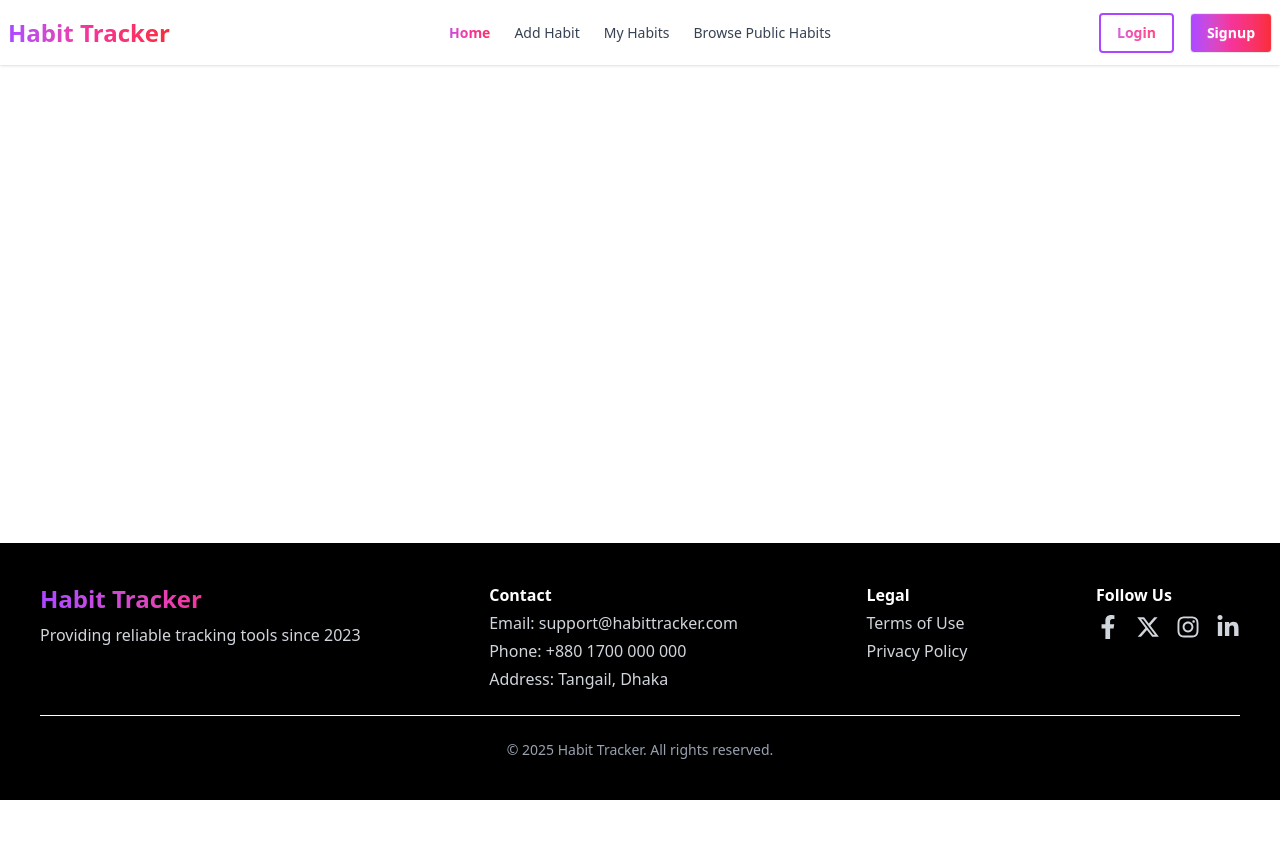
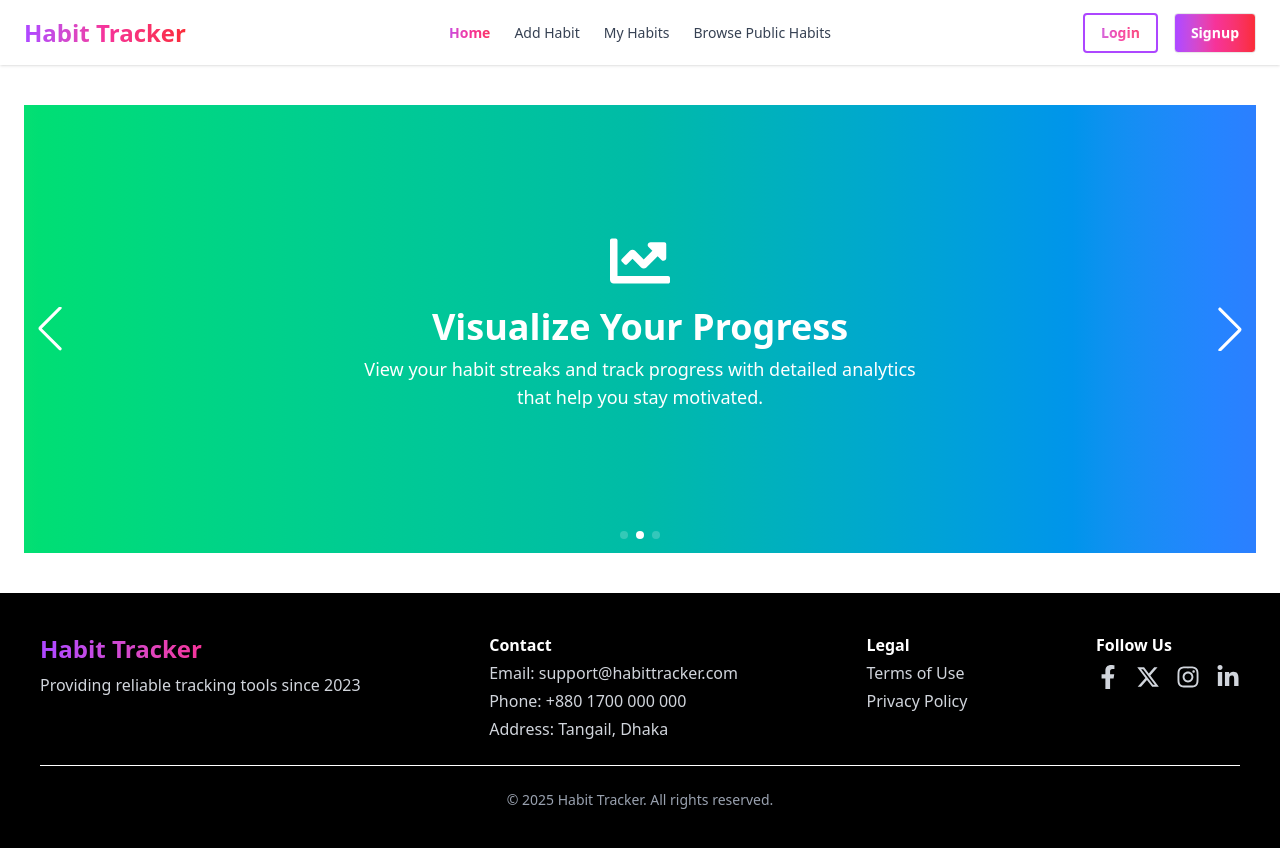
Before and after one commit to Joychandra13/B12-A10-Future-Box-client, a React app: page / in a window 1280 px wide. Before the commit the page ends 800 px from the top, so only its background shows below. Built offline with nearby package versions, Linux system fonts and the light colour scheme; the HTML template or start-up script is replaced by a standard one.

Commit message:
Hero Section added

```diff
--- a/package.json
+++ b/package.json
@@ -15,6 +15,7 @@
     "react-dom": "^19.2.0",
     "react-icons": "^5.5.0",
     "react-router": "^7.9.5",
+    "swiper": "^12.0.3",
     "tailwindcss": "^4.1.17"
   },
   "devDependencies": {
--- a/src/components/HeroSection.jsx
+++ b/src/components/HeroSection.jsx
@@ -1,9 +1,59 @@
 import React from 'react';
+import { Swiper, SwiperSlide } from 'swiper/react';
+import { Autoplay, Pagination, Navigation } from 'swiper/modules';
+import 'swiper/css';
+import 'swiper/css/pagination';
+import 'swiper/css/navigation';
+import { FaChevronDown, FaChartLine, FaUsers, FaClipboardList } from 'react-icons/fa';
+import HeroSlide from './HeroSlide';
 
 const HeroSection = () => {
-    return (
-        <div></div>
-    );
+  const slides = [
+    {
+      icon: FaClipboardList,
+      title: "Track Your Habits Effortlessly",
+      text: "Build positive routines and stay consistent with your daily habits using our intuitive habit tracker.",
+      bgClass: "bg-gradient-to-r from-purple-500 via-pink-500 to-red-500",
+    },
+    {
+      icon: FaChartLine,
+      title: "Visualize Your Progress",
+      text: "View your habit streaks and track progress with detailed analytics that help you stay motivated.",
+      bgClass: "bg-gradient-to-r from-green-400 via-teal-500 to-blue-500",
+    },
+    {
+      icon: FaUsers,
+      title: "Join Our Community",
+      text: "Share your progress, learn from others, and stay motivated by connecting with like-minded people.",
+      bgClass: "bg-gradient-to-r from-yellow-400 via-orange-500 to-red-600",
+    },
+  ];
+
+  return (
+    <section className="my-10">
+      <Swiper
+        spaceBetween={20}
+        centeredSlides={true}
+        autoplay={{ delay: 3000, disableOnInteraction: false }}
+        pagination={{ clickable: true }}
+        navigation={true}
+        modules={[Autoplay, Pagination, Navigation]}
+        breakpoints={{ 640: { spaceBetween: 20 }, 768: { spaceBetween: 30 }, 1024: { spaceBetween: 40 } }}
+        className="w-full h-64 sm:h-80 md:h-96 lg:h-[28rem]"
+      >
+        {slides.map((slide, index) => (
+          <SwiperSlide key={index}>
+            <HeroSlide
+              icon={slide.icon}
+              title={slide.title}
+              text={slide.text}
+              bgClass={slide.bgClass}
+            />
+          </SwiperSlide>
+        ))}
+      </Swiper>
+    </section>
+  );
 };
 
 export default HeroSection;
--- /dev/null
+++ b/src/components/HeroSlide.jsx
@@ -0,0 +1,17 @@
+import React from 'react';
+
+const HeroSlide = ({ icon: Icon, title, text, bgClass }) => {
+  return (
+    <div className={`relative h-full p-4 text-white flex flex-col justify-center items-center text-center ${bgClass}`}>
+      {Icon && <Icon className="text-4xl sm:text-5xl md:text-6xl mb-4" />}
+      <h2 className="text-xl sm:text-2xl md:text-3xl lg:text-4xl font-bold mb-2">
+        {title}
+      </h2>
+      <p className="text-sm sm:text-base md:text-lg max-w-xl mb-4">
+        {text}
+      </p>
+    </div>
+  );
+};
+
+export default HeroSlide;
--- a/src/components/NavBar.jsx
+++ b/src/components/NavBar.jsx
@@ -56,8 +56,8 @@ const NavBar = () => {
   );
 
   return (
-    <div className="bg-base-100 shadow-sm">
-      <div className="navbar container mx-auto">
+    <div className="bg-base-100 shadow-sm ">
+      <div className="navbar container mx-auto px-6">
         <div className="navbar-start">
           <div className="dropdown">
             <div tabIndex={0} role="button" className="btn btn-ghost lg:hidden">
--- a/src/index.css
+++ b/src/index.css
@@ -1,11 +1,39 @@
 @import "tailwindcss";
-@plugin "daisyui"{
-  themes: light --default;
- };
 
- .bg-common{
+@plugin "daisyui" {
+    themes: light --default;
+}
+
+;
+
+.bg-common {
     @apply bg-gradient-to-r from-purple-500 via-pink-500 to-red-500
- }
- .activeNav{
+}
+
+.activeNav {
     @apply font-bold text-transparent bg-clip-text bg-gradient-to-r from-purple-500 via-pink-500 to-red-500
- }
+}
+
+
+/* Pagination dots */
+.swiper-pagination-bullet {
+    background: white !important;
+}
+
+/* Active dot */
+.swiper-pagination-bullet-active {
+    background: white !important;
+}
+
+.swiper-button-next,
+.swiper-button-prev {
+    color: white !important;
+}
+
+@media (max-width: 639px) {
+
+    .swiper-button-next,
+    .swiper-button-prev {
+        display: none !important;
+    }
+}
--- a/src/layout/MainLayout.jsx
+++ b/src/layout/MainLayout.jsx
@@ -6,7 +6,7 @@ const MainLayout = () => {
   return (
     <div className="flex flex-col min-h-screen">
       <NavBar />
-      <div className="flex-1">
+      <div className="flex-1 lg:container lg:mx-auto px-6">
         <Outlet />
       </div>
       <Footer />
```
Also changed, not shown: 1 other file (tests, documents, lock files or other folders).
